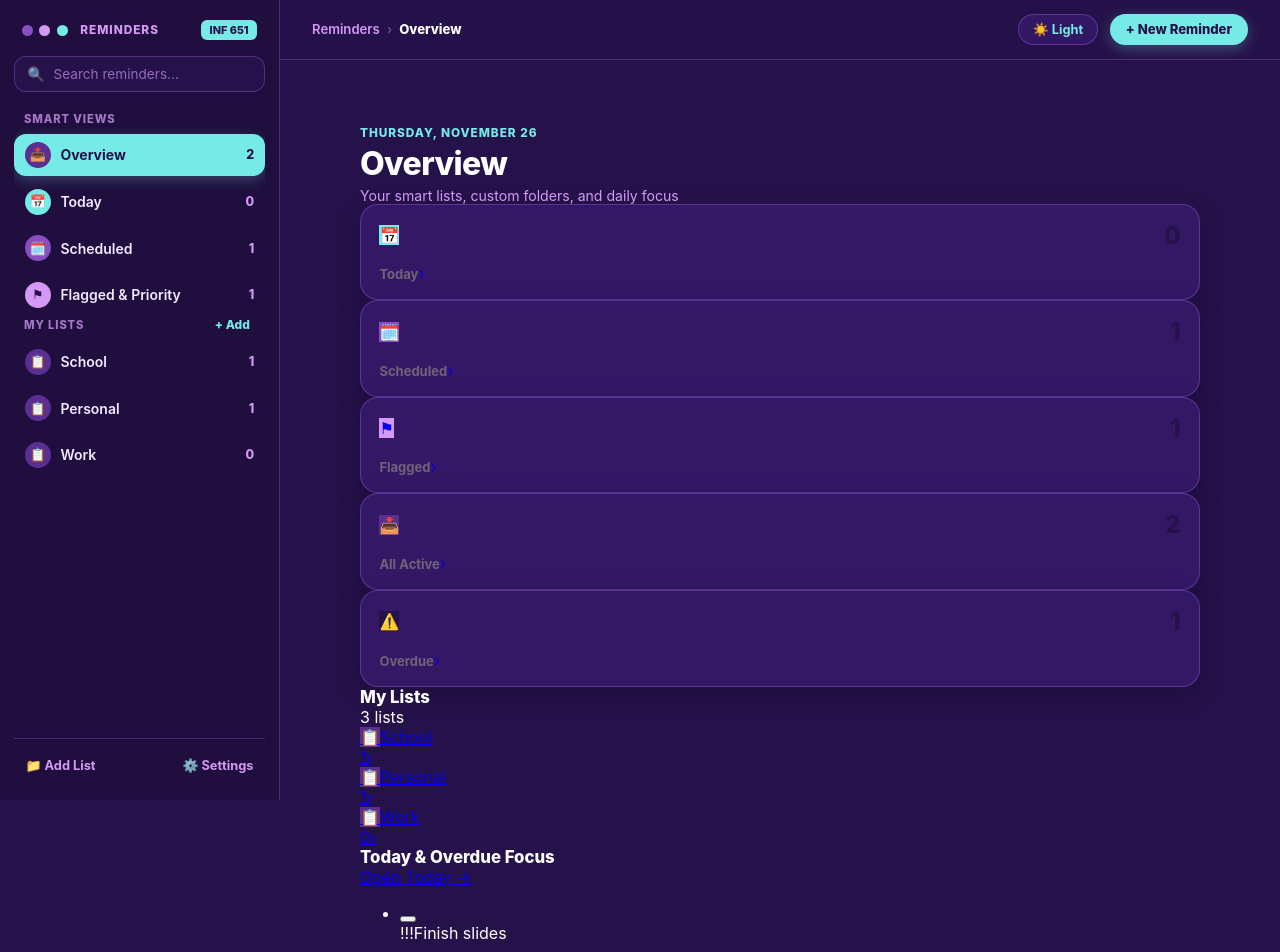
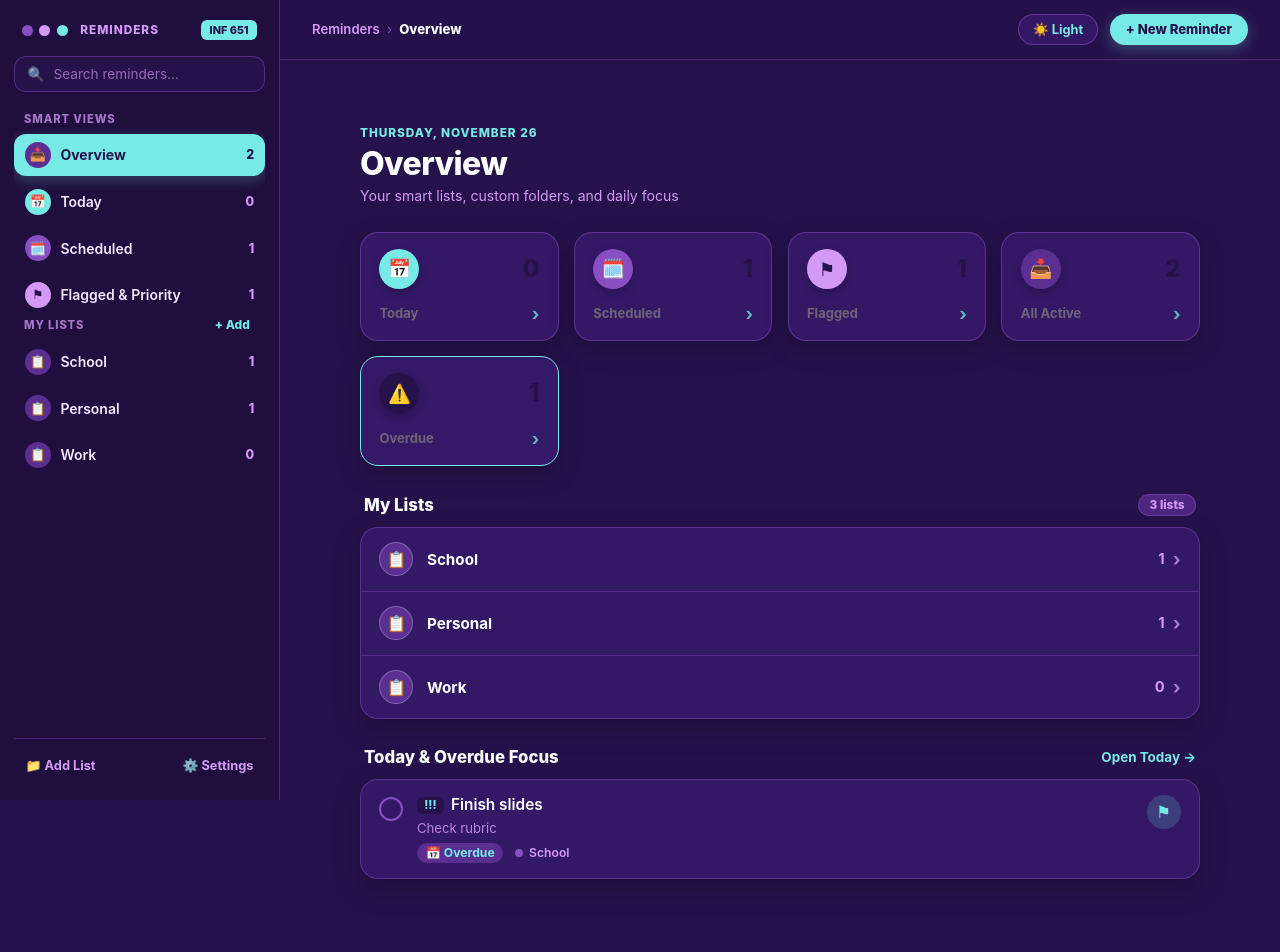
Before and after one commit to bunchhay-s/final-project-todo-app, a React (Vite) app: page / in a window 1280 px wide. Shown: the top 952 px of the page. Built offline with nearby package versions, Linux system fonts and the light colour scheme.

Commit message:
Fix: estores the full multi-column Smart Cards grid with circular icon pills, removes the raw bullets/underlines from My Lists and Today & Overdue Focus, and keeps both Dark Mode and Light Mode balanced.

```diff
--- a/src/pages/Overview.css
+++ b/src/pages/Overview.css
@@ -1,14 +1,20 @@
 /* ============================================================================
-Member 3 — Overview UI/UX & Custom 5-Color Palette Stylesheet
+Member 3 — Complete Overview UI/UX & Custom 5-Color Palette Stylesheet
 Palette: #26124B | #5B2E91 | #8A4EC4 | #D499F5 | #76EAE6
 ============================================================================ */
 
-:root {
+.overview-view {
 --color-plum: #26124B;
 --color-violet: #5B2E91;
 --color-amethyst: #8A4EC4;
 --color-lilac: #D499F5;
 --color-aqua: #76EAE6;
+
+display: flex;
+flex-direction: column;
+gap: 1.75rem;
+width: 100%;
+animation: overviewFadeIn 0.22s ease-out;
 }
 
 .overview-view *,
@@ -17,6 +23,21 @@ Palette: #26124B | #5B2E91 | #8A4EC4 | #D499F5 | #76EAE6
 box-sizing: border-box;
 }
 
+@keyframes overviewFadeIn {
+from {
+opacity: 0;
+transform: translateY(6px);
+}
+to {
+opacity: 1;
+transform: translateY(0);
+}
+}
+
+/* ============================================================================
+
+Header
+============================================================================ */
 .overview-header .eyebrow {
 margin: 0 0 0.25rem;
 font-size: 0.74rem;
@@ -40,12 +61,21 @@ font-size: 0.88rem;
 color: var(--color-lilac);
 }
 
-/* Smart Cards High-Contrast Dark Mode Fix */
+/* ============================================================================
+2. Smart Lists Summary Grid & Circular Icon Badges
+============================================================================ */
+.overview-smart-grid {
+display: grid;
+grid-template-columns: repeat(auto-fit, minmax(165px, 1fr));
+gap: 0.95rem;
+width: 100%;
+}
+
 .overview-smart-card {
 display: flex;
 flex-direction: column;
 justify-content: space-between;
-gap: 0.85rem;
+gap: 0.9rem;
 padding: 1rem 1.15rem;
 border-radius: 18px;
 text-decoration: none;
@@ -61,16 +91,82 @@ background-color: var(--color-violet);
 border-color: var(--color-aqua);
 }
 
+.overview-smart-card.has-alert {
+border-color: var(--color-aqua);
+}
+
+.smart-card-top {
+display: flex;
+align-items: center;
+justify-content: space-between;
+width: 100%;
+}
+
+/* Circular Apple Icon Pill */
+.smart-card-badge {
+width: 40px;
+height: 40px;
+border-radius: 50%;
+display: inline-flex;
+align-items: center;
+justify-content: center;
+font-size: 1.15rem;
+color: #ffffff;
+flex-shrink: 0;
+box-shadow: 0 4px 10px rgba(0, 0, 0, 0.22);
+}
+
+.smart-card-badge.light-badge {
+color: var(--color-plum);
+}
+
 .smart-card-count {
 font-size: 1.75rem;
 font-weight: 800;
+line-height: 1;
 color: #ffffff;
 }
 
+.smart-card-bottom {
+display: flex;
+align-items: center;
+justify-content: space-between;
+width: 100%;
+}
+
 .smart-card-label {
-font-size: 0.9rem;
+font-size: 0.92rem;
 font-weight: 700;
 color: var(--color-lilac);
+}
+
+.smart-card-chevron {
+font-size: 1.1rem;
+font-weight: 700;
+color: var(--color-aqua);
+opacity: 0.75;
+transition: transform 0.15s ease, opacity 0.15s ease;
+}
+
+.overview-smart-card:hover .smart-card-chevron {
+opacity: 1;
+transform: translateX(2px);
+}
+
+/* ============================================================================
+3. Section Headers & Grouped Card Panels
+============================================================================ */
+.overview-section {
+display: flex;
+flex-direction: column;
+gap: 0.7rem;
+}
+
+.section-title-row {
+display: flex;
+align-items: center;
+justify-content: space-between;
+padding: 0 0.25rem;
 }
 
 .overview-section-title {
@@ -79,8 +175,292 @@ font-size: 1.05rem;
 font-weight: 800;
 color: #ffffff;
 }
+
+.section-meta-pill {
+font-size: 0.74rem;
+font-weight: 800;
+padding: 0.2rem 0.65rem;
+border-radius: 9999px;
+background-color: rgba(91, 46, 145, 0.75);
+color: var(--color-lilac);
+border: 1px solid rgba(138, 78, 196, 0.45);
+}
+
+.see-all-link {
+font-size: 0.84rem;
+font-weight: 700;
+text-decoration: none;
+color: var(--color-aqua);
+}
+
+.see-all-link:hover {
+text-decoration: underline;
+}
+
+.overview-card-panel {
+background-color: rgba(53, 26, 104, 0.92);
+border: 1px solid rgba(138, 78, 196, 0.45);
+border-radius: 18px;
+overflow: hidden;
+box-shadow: 0 10px 26px rgba(15, 6, 32, 0.35);
+}
+
 /* ============================================================================
-Light Mode Support (.light-mode on parent wrapper)
+4. My Lists Directory Rows
+============================================================================ */
+.overview-list-row {
+display: flex;
+align-items: center;
+justify-content: space-between;
+gap: 1rem;
+padding: 0.9rem 1.15rem;
+text-decoration: none;
+color: #ffffff;
+border-bottom: 1px solid rgba(138, 78, 196, 0.35);
+transition: background-color 0.16s ease;
+}
+
+.overview-list-row:last-child {
+border-bottom: none;
+}
+
+.overview-list-row:hover {
+background-color: rgba(91, 46, 145, 0.5);
+}
+
+.list-row-left {
+display: flex;
+align-items: center;
+gap: 0.85rem;
+min-width: 0;
+}
+
+.overview-list-badge {
+width: 34px;
+height: 34px;
+border-radius: 50%;
+display: inline-flex;
+align-items: center;
+justify-content: center;
+font-size: 1rem;
+color: #ffffff;
+flex-shrink: 0;
+border: 1.5px solid rgba(255, 255, 255, 0.25);
+}
+
+.overview-list-name {
+font-size: 0.95rem;
+font-weight: 700;
+color: #ffffff;
+}
+
+.list-row-right {
+display: flex;
+align-items: center;
+gap: 0.5rem;
+color: var(--color-lilac);
+font-weight: 700;
+}
+
+.overview-list-count {
+font-size: 0.92rem;
+}
+
+.list-row-chevron {
+font-size: 1.15rem;
+opacity: 0.75;
+}
+
+/* ============================================================================
+5. Today & Overdue Focus Task Rows
+============================================================================ */
+.overview-focus-list {
+list-style: none;
+margin: 0;
+padding: 0;
+}
+
+.overview-task-row {
+display: flex;
+align-items: flex-start;
+gap: 0.85rem;
+padding: 0.95rem 1.15rem;
+border-bottom: 1px solid rgba(138, 78, 196, 0.35);
+transition: background-color 0.16s ease;
+}
+
+.overview-task-row:last-child {
+border-bottom: none;
+}
+
+.overview-task-row:hover {
+background-color: rgba(91, 46, 145, 0.45);
+}
+
+.apple-circle-check {
+width: 24px;
+height: 24px;
+margin-top: 2px;
+border-radius: 50%;
+border: 2px solid var(--check-accent, var(--color-aqua));
+background: transparent;
+color: var(--color-plum);
+font-size: 0.8rem;
+font-weight: 900;
+display: inline-flex;
+align-items: center;
+justify-content: center;
+flex-shrink: 0;
+cursor: pointer;
+transition: transform 0.14s ease, background-color 0.15s ease;
+}
+
+.apple-circle-check:hover {
+transform: scale(1.08);
+background-color: rgba(118, 234, 230, 0.18);
+}
+
+.apple-circle-check.checked {
+background-color: var(--color-aqua);
+border-color: var(--color-aqua);
+}
+
+.overview-task-body {
+flex: 1;
+min-width: 0;
+}
+
+.overview-task-title-line {
+display: flex;
+align-items: center;
+gap: 0.45rem;
+flex-wrap: wrap;
+}
+
+.priority-pill {
+font-size: 0.72rem;
+font-weight: 800;
+color: var(--color-aqua);
+background-color: var(--color-plum);
+padding: 0.1rem 0.45rem;
+border-radius: 6px;
+}
+
+.overview-task-title {
+font-size: 0.96rem;
+font-weight: 600;
+color: #ffffff;
+line-height: 1.35;
+}
+
+.overview-task-notes {
+margin: 0.25rem 0 0;
+font-size: 0.82rem;
+color: rgba(212, 153, 245, 0.85);
+}
+
+.overview-task-meta {
+display: flex;
+align-items: center;
+gap: 0.75rem;
+margin-top: 0.45rem;
+flex-wrap: wrap;
+}
+
+.due-chip {
+font-size: 0.76rem;
+font-weight: 700;
+color: var(--color-aqua);
+}
+
+.due-chip.overdue {
+background-color: var(--color-violet);
+color: var(--color-aqua);
+padding: 0.15rem 0.55rem;
+border-radius: 9999px;
+}
+
+.category-chip {
+display: inline-flex;
+align-items: center;
+gap: 0.35rem;
+font-size: 0.76rem;
+font-weight: 600;
+color: var(--color-lilac);
+}
+
+.category-dot {
+width: 8px;
+height: 8px;
+border-radius: 50%;
+}
+
+.overview-flag-btn {
+width: 34px;
+height: 34px;
+border-radius: 50%;
+border: none;
+background: transparent;
+color: rgba(212, 153, 245, 0.7);
+font-size: 1.05rem;
+display: inline-flex;
+align-items: center;
+justify-content: center;
+cursor: pointer;
+flex-shrink: 0;
+transition: background-color 0.15s ease, color 0.15s ease;
+}
+
+.overview-flag-btn:hover {
+background-color: rgba(138, 78, 196, 0.28);
+color: var(--color-aqua);
+}
+
+.overview-flag-btn.flagged {
+color: var(--color-aqua);
+background-color: rgba(118, 234, 230, 0.18);
+}
+
+/* Empty Focus State */
+.overview-empty-focus {
+display: flex;
+flex-direction: column;
+align-items: center;
+justify-content: center;
+text-align: center;
+padding: 2.5rem 1.5rem;
+}
+
+.empty-check-circle {
+width: 3rem;
+height: 3rem;
+border-radius: 50%;
+background-color: rgba(118, 234, 230, 0.16);
+border: 1px solid rgba(118, 234, 230, 0.45);
+color: var(--color-aqua);
+font-size: 1.25rem;
+font-weight: 800;
+display: flex;
+align-items: center;
+justify-content: center;
+margin-bottom: 0.75rem;
+}
+
+.empty-focus-title {
+margin: 0 0 0.25rem;
+font-size: 1rem;
+font-weight: 700;
+color: #ffffff;
+}
+
+.empty-focus-sub {
+margin: 0;
+font-size: 0.84rem;
+color: var(--color-lilac);
+}
+
+/* ============================================================================
+6. Light Mode Support (.light-mode on parent wrapper)
 ============================================================================ */
 .light-mode .overview-header .eyebrow {
 color: var(--color-amethyst);
@@ -97,7 +477,9 @@ color: var(--color-plum);
 
 .light-mode .overview-subtitle,
 .light-mode .smart-card-label,
+.light-mode .list-row-right,
 .light-mode .overview-task-notes,
+.light-mode .category-chip,
 .light-mode .empty-focus-sub {
 color: var(--color-violet);
 }
@@ -114,6 +496,18 @@ background-color: #F8F4FD;
 border-color: var(--color-amethyst);
 }
 
+.light-mode .smart-card-chevron,
+.light-mode .see-all-link,
+.light-mode .due-chip:not(.overdue) {
+color: var(--color-violet);
+}
+
+.light-mode .section-meta-pill {
+background-color: #EDE3FA;
+color: var(--color-violet);
+border-color: var(--color-lilac);
+}
+
 .light-mode .overview-list-row,
 .light-mode .overview-task-row {
 border-bottom-color: rgba(212, 153, 245, 0.45);
@@ -123,8 +517,3 @@ border-bottom-color: rgba(212, 153, 245, 0.45);
 .light-mode .overview-task-row:hover {
 background-color: #F8F4FD;
 }
-
-.light-mode .see-all-link,
-.light-mode .due-chip {
-color: var(--color-violet);
-}
```
